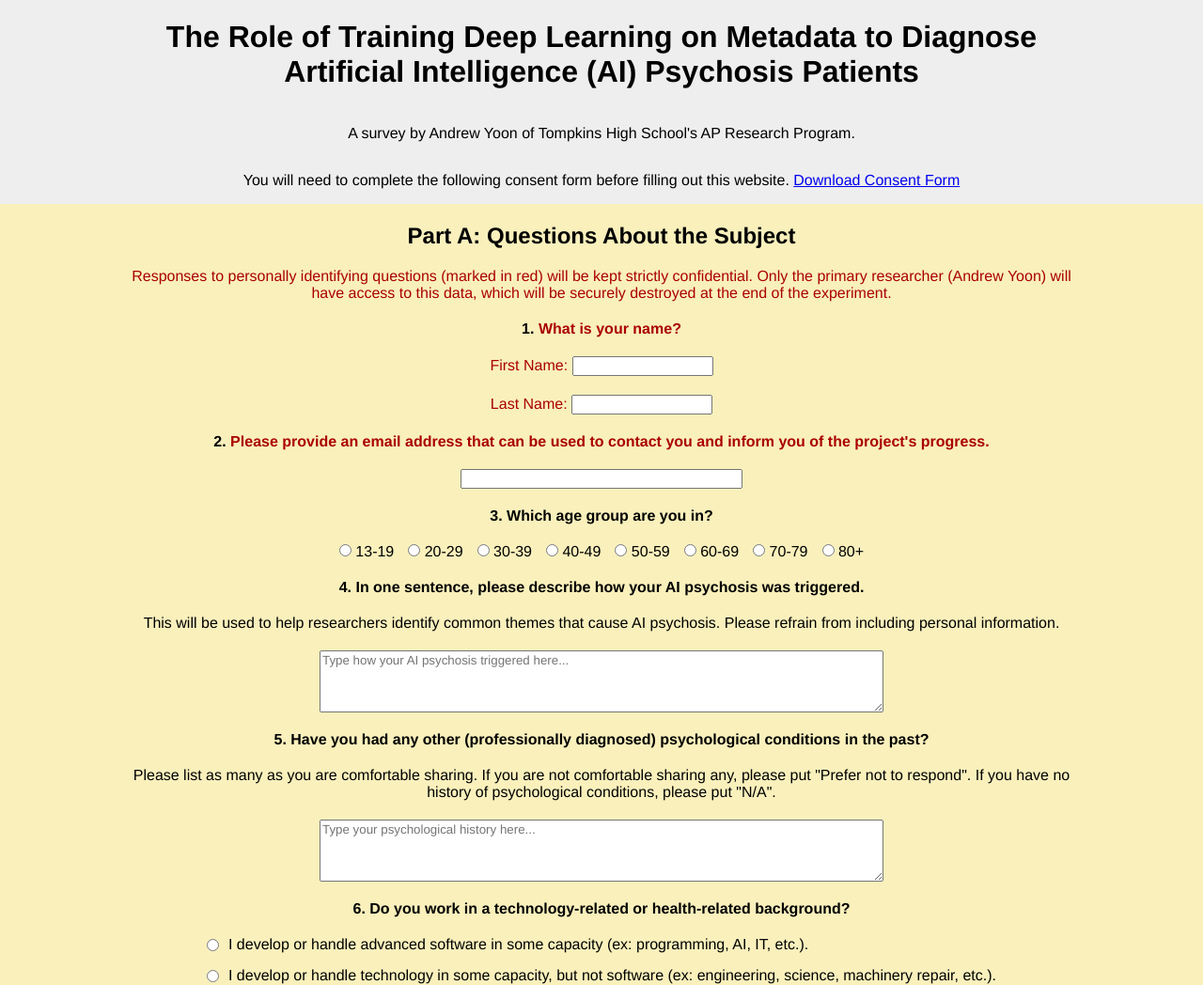
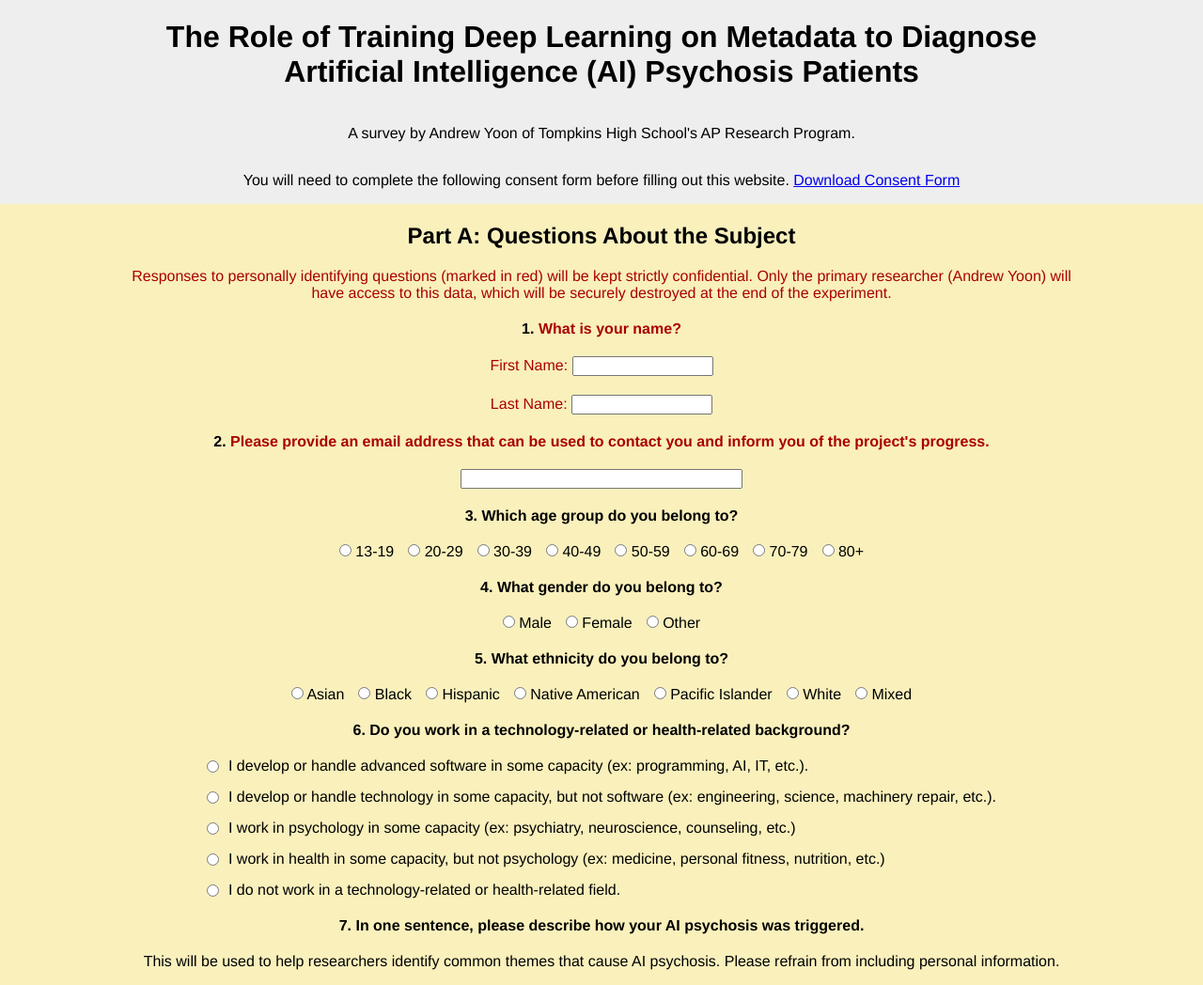
Before and after one commit to AndrewBotics/AI-Psychosis-Survey, a plain HTML site: page index.html in a window 1280 px wide. Shown: the top 1048 px of the page at 94% size. Drawn offline with Linux system fonts and the light colour scheme.

Commit message:
updated questions

```diff
--- a/index.html
+++ b/index.html
@@ -35,7 +35,7 @@
 				<h4>2. <span class="red">Please provide an email address that can be used to contact you and inform you of the project's progress.</span></h4>
 				<input id="responseEmail" class="input-field2">
 
-				<h4>3. Which age group are you in?</h4>
+				<h4>3. Which age group do you belong to?</h4>
 				<div class="horizontal-mcq">
 					<label for="teens">
 						<input type="radio" id="teens" name="age_response" value="teens_value">
@@ -71,15 +71,53 @@
 					</label>
 				</div>
 
-				<h4>4. In one sentence, please describe how your AI psychosis was triggered.</h4>
-				<p>This will be used to help researchers identify common themes that cause AI psychosis. Please refrain from including personal information.</p>
-				<textarea id="psychosisTrigger" name="psychosisTrigger" rows="4" cols="50" placeholder="Type how your AI psychosis triggered here..."></textarea>
+				<h4>4. What gender do you belong to?</h4>
+				<div class="horizontal-mcq">
+					<label for="male">
+						<input type="radio" id="male" name="gender_response" value="male_value">
+						Male
+					</label>
+					<label for="female">
+						<input type="radio" id="female" name="gender_response" value="female_value">
+						Female
+					</label>
+					<label for="other_gender">
+						<input type="radio" id="other_gender" name="gender_response" value="other_gender_value">
+						Other
+					</label>
+				</div>
 
-
-
-				<h4>5. Have you had any other (professionally diagnosed) psychological conditions in the past?</h4>
-				<p>Please list as many as you are comfortable sharing. If you are not comfortable sharing any, please put "Prefer not to respond". If you have no history of psychological conditions, please put "N/A".</p>
-				<textarea id="psychologicalHistory" name="psychologicalHistory" rows="4" cols="50" placeholder="Type your psychological history here..."></textarea>
+				<h4>5. What ethnicity do you belong to?</h4>
+				<div class="horizontal-mcq">
+					<label for="asian">
+						<input type="radio" id="asian" name="race_response" value="asian_value">
+						Asian
+					</label>
+					<label for="black">
+						<input type="radio" id="black" name="race_response" value="black_value">
+						Black
+					</label>
+					<label for="hispanic">
+						<input type="radio" id="hispanic" name="race_response" value="hispanic_value">
+						Hispanic
+					</label>
+					<label for="native">
+						<input type="radio" id="native" name="race_response" value="native_value">
+						Native American
+					</label>
+					<label for="pacific">
+						<input type="radio" id="pacific" name="race_response" value="pacific_value">
+						Pacific Islander
+					</label>
+					<label for="white">
+						<input type="radio" id="white" name="race_response" value="white_value">
+						White
+					</label>
+					<label for="mixed_race">
+						<input type="radio" id="mixed_race" name="race_response" value="mixed_race_value">
+						Mixed
+					</label>
+				</div>
 
 				<h4>6. Do you work in a technology-related or health-related background?</h4>
 				<div class="vertical-mcq">
@@ -104,6 +142,14 @@
 						I do not work in a technology-related or health-related field.
 					</label>
 				</div>
+
+				<h4>7. In one sentence, please describe how your AI psychosis was triggered.</h4>
+				<p>This will be used to help researchers identify common themes that cause AI psychosis. Please refrain from including personal information.</p>
+				<textarea id="psychosisTrigger" name="psychosisTrigger" rows="4" cols="50" placeholder="Type how your AI psychosis triggered here..."></textarea>
+
+				<h4>8. Have you had any other (professionally diagnosed) psychological conditions in the past?</h4>
+				<p>Please list as many as you are comfortable sharing. If you are not comfortable sharing any, please put "Prefer not to respond". If you have no history of psychological conditions, please put "N/A".</p>
+				<textarea id="psychologicalHistory" name="psychologicalHistory" rows="4" cols="50" placeholder="Type your psychological history here..."></textarea>
 
 			</div>
 
```
